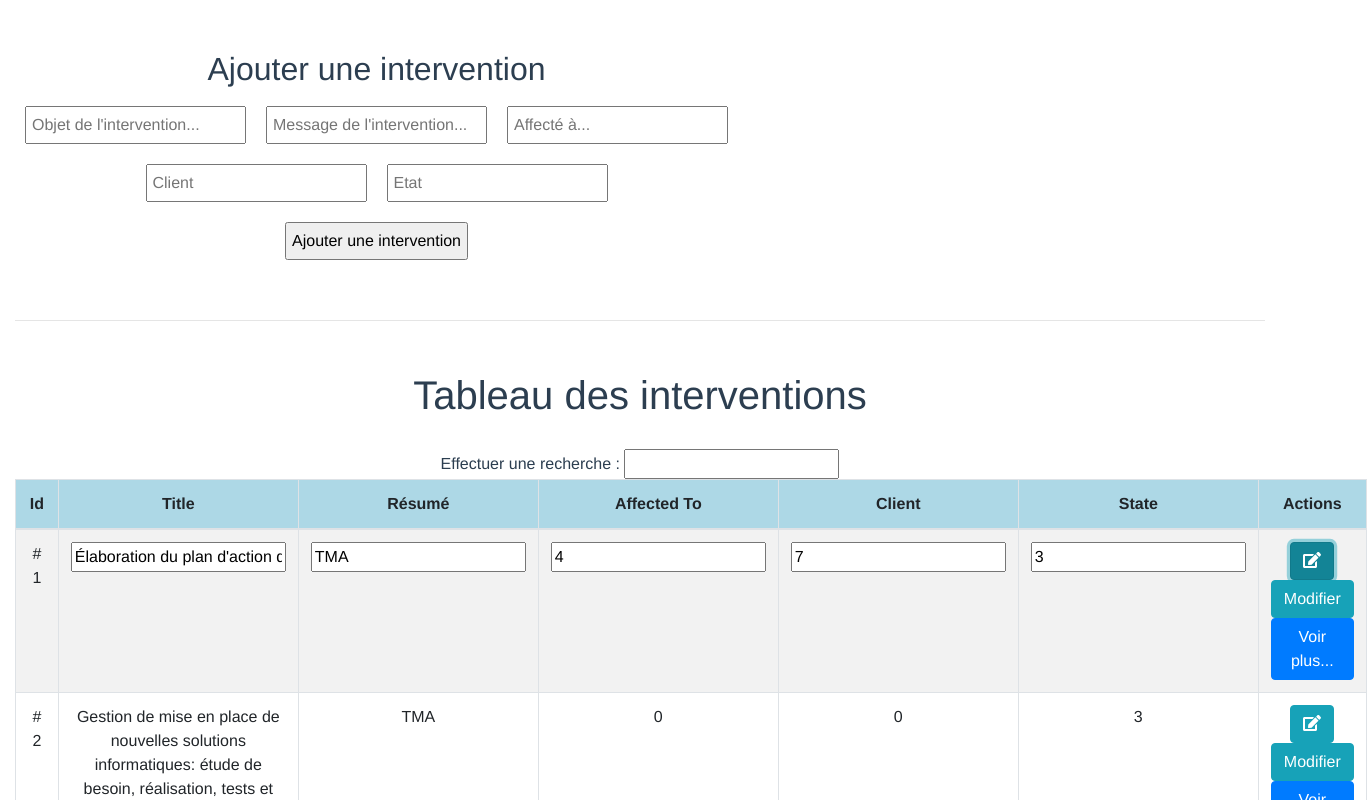
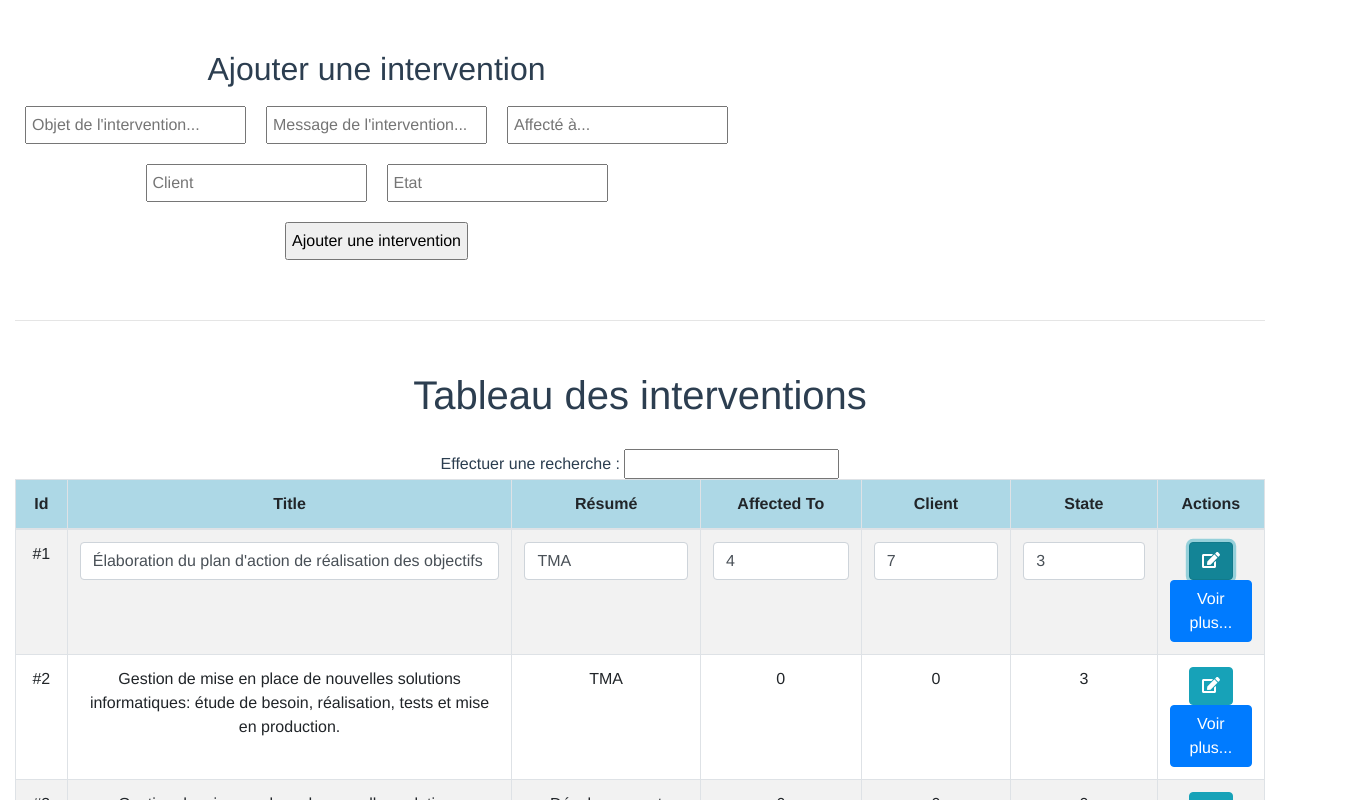
Before and after one commit to Azak60/ProjetWeb_vueJS_dataTable, a Vue app: page / in a window 1280 px wide. Both pictures are taken after a click on the button 1175 px from the left and 585 px from the top of the page. Shown: the top 800 px of the page, 1367 px wide, since content can reach past the window. Built offline with nearby package versions, Linux system fonts and the light colour scheme.

Commit message:
Responsive input

```diff
--- a/src/components/MyComponent/LineOfTable.vue
+++ b/src/components/MyComponent/LineOfTable.vue
@@ -3,39 +3,40 @@
         <!--// NE PAS FAIRE DE CHANGEMENT SUR L'ID-->
 
         <td>
-           # {{intervention.id}}
+           #{{intervention.id}}
         </td>
 
         <td>
-            <input type="text" @keyup.enter='saveEdit()' v-if='editState' v-model='title'>
+            <input type="text" @keyup.enter='saveEdit()' class="form-control" v-if='editState' v-model='title'>
             <span v-else>{{intervention.title}}</span>
         </td>
 
         <td>
-            <input type="text" @keyup.enter='saveEdit()' @keyup.escape="switchEdit()" v-if='editState' v-model='msgIntervention'>
+            <input type="text" @keyup.enter='saveEdit()' class="form-control" @keyup.escape="switchEdit()" v-if='editState' v-model='msgIntervention'>
             <span v-else>{{intervention.msgIntervention}}</span>
         </td>
 
         <td>
-            <input type="text" @keyup.enter='saveEdit()' @keyup.escape="switchEdit()" v-if='editState' v-model='affectedTo'>
+            <input type="text" @keyup.enter='saveEdit()' class="form-control" @keyup.escape="switchEdit()" v-if='editState' v-model='affectedTo'>
             <span v-else>{{intervention.affectedTo}}</span>
         </td>
 
         <td>
-            <input type="text" @keyup.enter='saveEdit()' @keyup.escape="switchEdit()" v-if='editState' v-model='client'>
+            <input type="text" @keyup.enter='saveEdit()' class="form-control" @keyup.escape="switchEdit()" v-if='editState' v-model='client'>
             <span v-else>{{intervention.client}}</span>
         </td>
 
         <td>
-            <input type="text" @keyup.enter='saveEdit()' @keyup.escape="switchEdit()" v-if='editState' v-model='state'>
+            <input type="text" @keyup.enter='saveEdit()' class="form-control" @keyup.escape="switchEdit()" v-if='editState' v-model='state'>
             <span v-else>{{intervention.state}}</span>
         </td>
 
         <td>
             <!-- Bouton pour modifier la ligne -->
+            <!--<span @click="switchEdit()"><i class="fas fa-edit"></i></span><br/>-->
             <button type="button" class="btn btn-info" @click="switchEdit()"><i class="fas fa-edit"></i></button><br/>
 
-            <button type="button" class="btn btn-info" @click="switchEdit()">Modifier</button>
+            <!--<button type="button" class="btn btn-info" @click="switchEdit()">Modifier</button>-->
 
             <!-- Bouton pour supprimer la ligne -->
             <!--<button type="button" class="btn btn-danger" @click="deleteIntervention(intervention.id)"><i class="fas fa-trash-alt"></i></button>-->
```
Also changed, not shown: src/main.js (line endings or trailing spaces).
